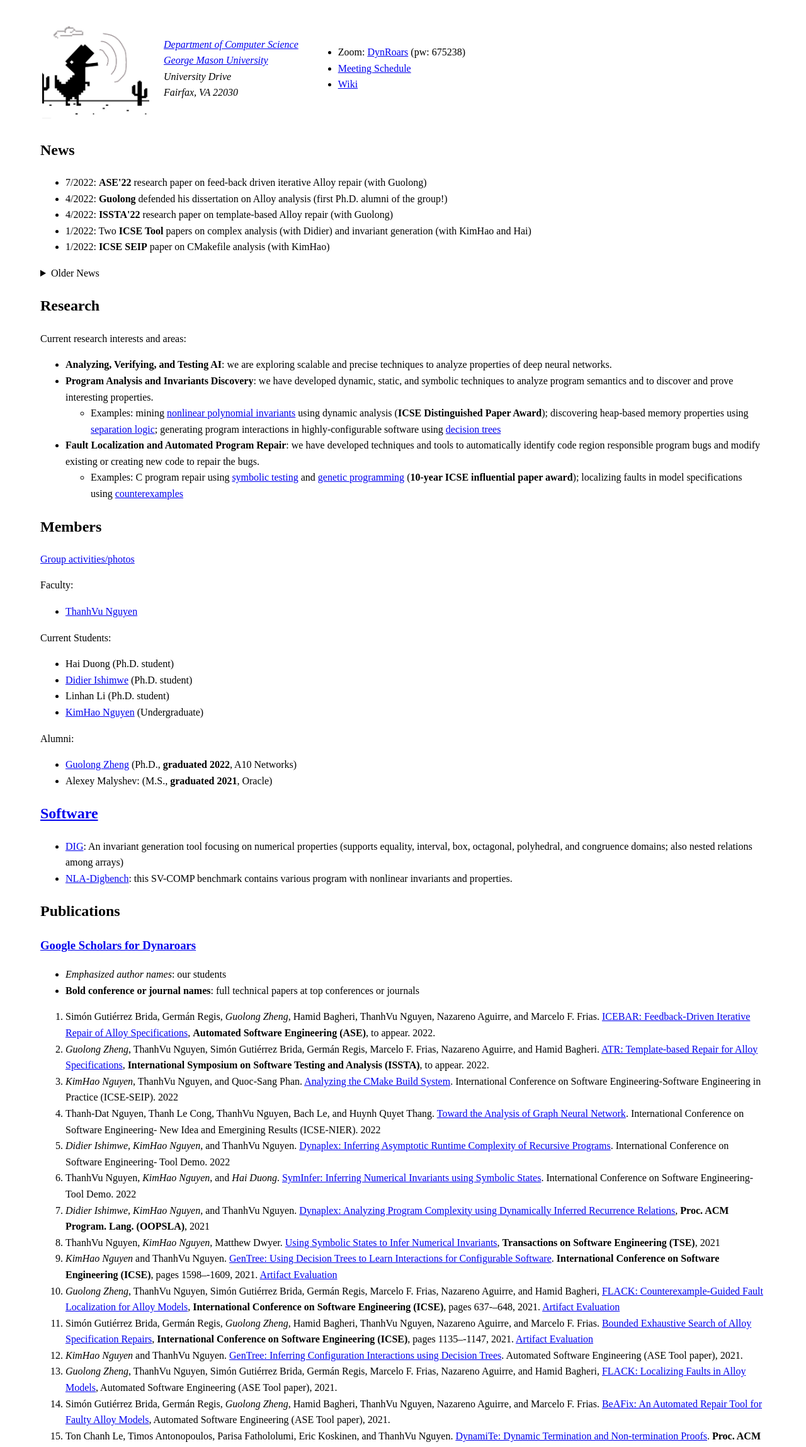
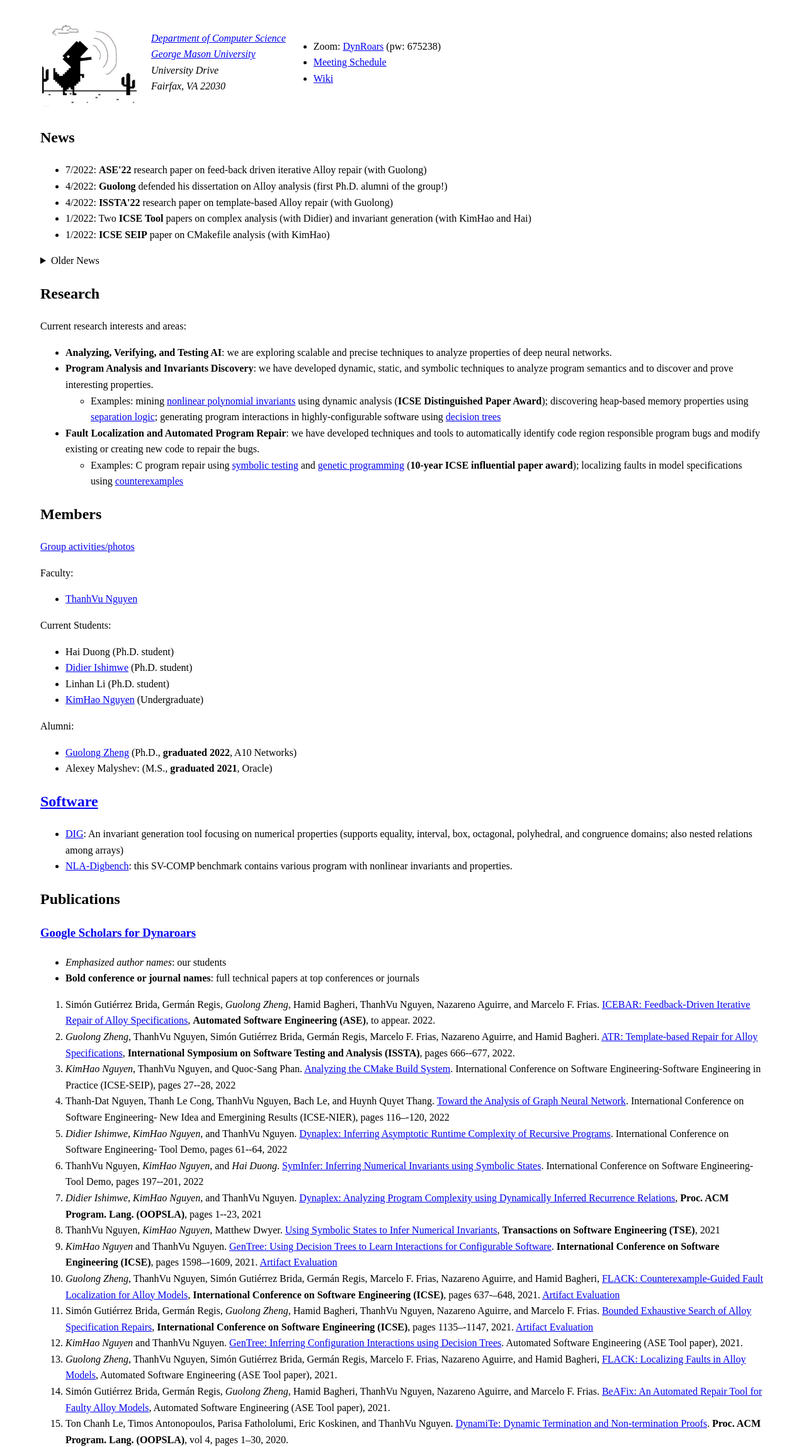
Before and after one commit to dynaroars/dynaroars.github.io, a plain HTML site: page docs/index.html in a window 1280 px wide. Shown: the part 94-2391 px from the top of the page at 63% size. Drawn offline with nearby package versions, Linux system fonts and the light colour scheme; some packages are replaced by stand-ins of ours.

Commit message:
update publication pages

```diff
--- a/docs/index.html
+++ b/docs/index.html
@@ -15,9 +15,9 @@
     <table>
       <tr>
         <td style="padding-right: 20px;">
-          <img src="files/dino.jpg" alt="dino" width="170" />
+          <img src="files/dino.jpg" alt="dino" width="150" />
         </td>
-        <td style="padding-right: 20px;">
+        <td>
           <address>
             <a href="https://cs.gmu.edu">Department of Computer Science</a><br>
             <a href="https://www.gmu.edu">George Mason University</a><br>
@@ -25,7 +25,7 @@
             Fairfax, VA 22030
           </address>
         </td>
-        <td style="padding-right: 20px;">
+        <td>
           <ul>
             <li>Zoom: <a href="https://gmu.zoom.us/j/93426386731">DynRoars</a> (pw: 675238)
             <li><a href="https://github.com/dynaroars/dynaroars.github.io/wiki/Weekly-Meetings">Meeting Schedule</a>
@@ -164,71 +164,73 @@
       <li><em>Guolong Zheng</em>, ThanhVu Nguyen, Simón Gutiérrez Brida,
         Germán Regis, Marcelo F. Frias, Nazareno Aguirre, and Hamid Bagheri.
         <a href="pubs/zheng2022atr.pdf">ATR: Template-based Repair for Alloy Specifications</a>,
-        <strong>International Symposium on Software Testing and Analysis (ISSTA)</strong>, to appear. 2022.
+        <strong>International Symposium on Software Testing and Analysis (ISSTA)</strong>, pages 666--677, 2022.
       </li>
+
       <li><em>KimHao Nguyen</em>, ThanhVu Nguyen, and Quoc-Sang Phan.
         <a href="pubs/nguyen2022analyzing.pdf">Analyzing the CMake Build System</a>.
-        International Conference on Software Engineering-Software Engineering in Practice (ICSE-SEIP). 2022</li>
+        International Conference on Software Engineering-Software Engineering in Practice (ICSE-SEIP), pages 27--28, 2022</li>
 
       <li>Thanh-Dat Nguyen, Thanh Le Cong, ThanhVu Nguyen, Bach Le, and Huynh Quyet Thang.
         <a href="pubs/nguyen2022toward.pdf">Toward the Analysis of Graph Neural Network</a>.
-        International Conference on Software Engineering- New Idea and Emergining Results (ICSE-NIER).
-        2022</li>
+        International Conference on Software Engineering- New Idea and Emergining Results (ICSE-NIER), pages 116–-120, 2022</li>
+
+
       <li><em>Didier Ishimwe</em>, <em>KimHao Nguyen</em>, and ThanhVu Nguyen.
         <a href="pubs/ishimwe2022dynaplex.pdf">Dynaplex: Inferring Asymptotic Runtime Complexity of Recursive Programs</a>.
-        International Conference on Software Engineering- Tool Demo.
-        2022</li>
+        International Conference on Software Engineering- Tool Demo, pages 61--64, 2022</li>
+
+
       <li>ThanhVu Nguyen, <em>KimHao Nguyen</em>, and <em>Hai Duong</em>.
         <a href="pubs/nguyen2022syminfer.pdf">SymInfer: Inferring Numerical Invariants using Symbolic States</a>.
-        International Conference on Software Engineering-Tool Demo. 2022</li>
+        International Conference on Software Engineering-Tool Demo, pages 197--201, 2022</li>
+
       <li><em>Didier Ishimwe</em>, <em>KimHao Nguyen</em>, and ThanhVu Nguyen.
-        <a href="pubs/ishimwe2021dynaplex.pdf">Dynaplex: Analyzing Program
-          Complexity using Dynamically Inferred Recurrence Relations</a>,
-        <strong>Proc. ACM Program. Lang. (OOPSLA)</strong>, 2021
+        <a href="pubs/ishimwe2021dynaplex.pdf">Dynaplex: Analyzing Program Complexity using Dynamically Inferred Recurrence Relations</a>,
+        <strong>Proc. ACM Program. Lang. (OOPSLA)</strong>, pages 1--23, 2021
       </li>
-      <li>ThanhVu Nguyen, <em>KimHao Nguyen</em>, Matthew Dwyer. <a href="pubs/nguyen2021using.pdf">Using Symbolic States to Infer Numerical Invariants</a>,
+
+      <li>ThanhVu Nguyen, <em>KimHao Nguyen</em>, Matthew Dwyer.
+        <a href="pubs/nguyen2021using.pdf">Using Symbolic States to Infer Numerical Invariants</a>,
         <strong>Transactions on Software Engineering (TSE)</strong>, 2021</li>
+
       <li><em>KimHao Nguyen</em> and ThanhVu Nguyen. <a href="pubs/nguyen2021gentree.pdf">GenTree: Using
           Decision Trees to
           Learn Interactions for Configurable Software</a>. <strong>International
           Conference on Software Engineering (ICSE)</strong>, pages 1598–-1609,
-        2021. <a href="pubs/nguyen2021artifact.pdf">Artifact
-          Evaluation</a></li>
+        2021. <a href="pubs/nguyen2021artifact.pdf">Artifact Evaluation</a></li>
 
       <li><em>Guolong Zheng</em>, ThanhVu Nguyen, Simón Gutiérrez Brida,
-        Germán Regis, Marcelo F. Frias, Nazareno Aguirre, and Hamid Bagheri, <a
-                                                                               href="pubs/zheng2021flack.pdf">FLACK:
-          Counterexample-Guided Fault
-          Localization for Alloy Models</a>, <strong>International Conference on
-          Software Engineering (ICSE)</strong>, pages 637-–648, 2021. <a
-                                                                        href="pubs/zheng2021artifact.pdf">Artifact
-          Evaluation</a></li>
+        Germán Regis, Marcelo F. Frias, Nazareno Aguirre, and Hamid Bagheri,
+        <a href="pubs/zheng2021flack.pdf">FLACK: Counterexample-Guided Fault Localization for Alloy Models</a>,
+        <strong>International Conference on Software Engineering (ICSE)</strong>, pages 637-–648, 2021.
+        <a href="pubs/zheng2021artifact.pdf">Artifact Evaluation</a></li>
+
       <li>Simón Gutiérrez Brida, Germán Regis, <em>Guolong Zheng</em>,
         Hamid Bagheri, ThanhVu Nguyen, Nazareno Aguirre, and Marcelo F. Frias.
         <a href="pubs/brida2021bounded.pdf">Bounded Exhaustive Search of
-          Alloy Specification Repairs</a>, <strong>International Conference on
-          Software Engineering (ICSE)</strong>, pages 1135–-1147, 2021. <a
-                                                                          href="pubs/brida2021artifact.pdf">Artifact
-          Evaluation</a>
+          Alloy Specification Repairs</a>,
+        <strong>International Conference on Software Engineering (ICSE)</strong>, pages 1135–-1147, 2021.
+        <a href="pubs/brida2021artifact.pdf">Artifact Evaluation</a>
       </li>
+
       <li><em>KimHao Nguyen</em> and ThanhVu Nguyen. <a href="pubs/nguyen2021tool.pdf">GenTree: Inferring
           Configuration
           Interactions using Decision Trees</a>. Automated Software Engineering
         (ASE Tool paper), 2021.</li>
 
       <li><em>Guolong Zheng</em>, ThanhVu Nguyen, Simón Gutiérrez Brida,
-        Germán Regis, Marcelo F. Frias, Nazareno Aguirre, and Hamid Bagheri, <a
-                                                                               href="pubs/zheng2021tool.pdf">FLACK:
-          Localizing Faults in Alloy
-          Models</a>, Automated Software Engineering (ASE Tool paper),
-        2021.</li>
+        Germán Regis, Marcelo F. Frias, Nazareno Aguirre, and Hamid Bagheri,
+        <a href="pubs/zheng2021tool.pdf">FLACK: Localizing Faults in Alloy Models</a>,
+        Automated Software Engineering (ASE Tool paper), 2021.</li>
 
       <li>Simón Gutiérrez Brida, Germán Regis, <em>Guolong Zheng</em>,
         Hamid Bagheri, ThanhVu Nguyen, Nazareno Aguirre, and Marcelo F. Frias.
         <a href="pubs/brida2021tool.pdf">BeAFix: An Automated Repair Tool for
-          Faulty Alloy Models</a>, Automated Software Engineering (ASE Tool
-        paper), 2021.
-      </li>
+          Faulty Alloy Models</a>,
+        Automated Software Engineering (ASE Tool paper), 2021. </li>
+
+
       <li>Ton Chanh Le, Timos Antonopoulos, Parisa Fathololumi, Eric
         Koskinen, and ThanhVu Nguyen. <a href="pubs/le2020dynamite.pdf">DynamiTe: Dynamic Termination and
           Non-termination Proofs</a>. <strong>Proc. ACM Program. Lang.
```
